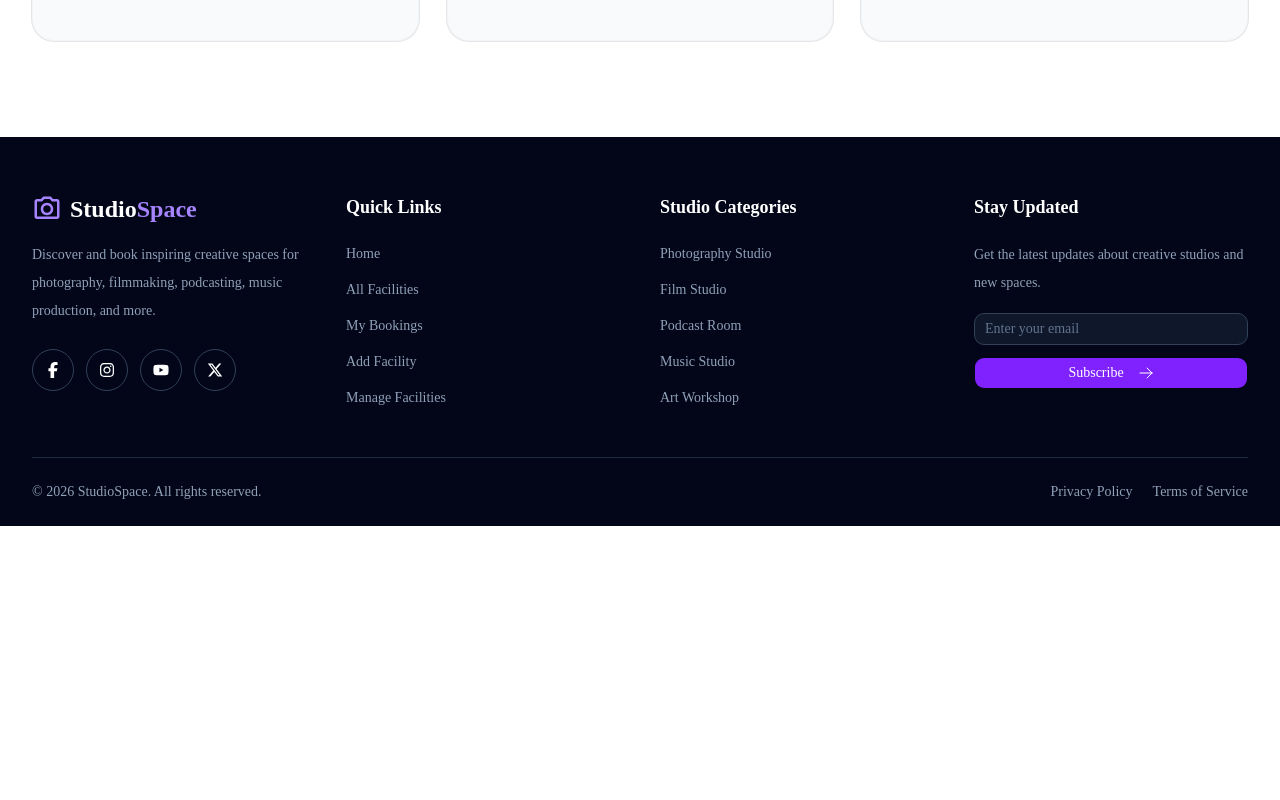
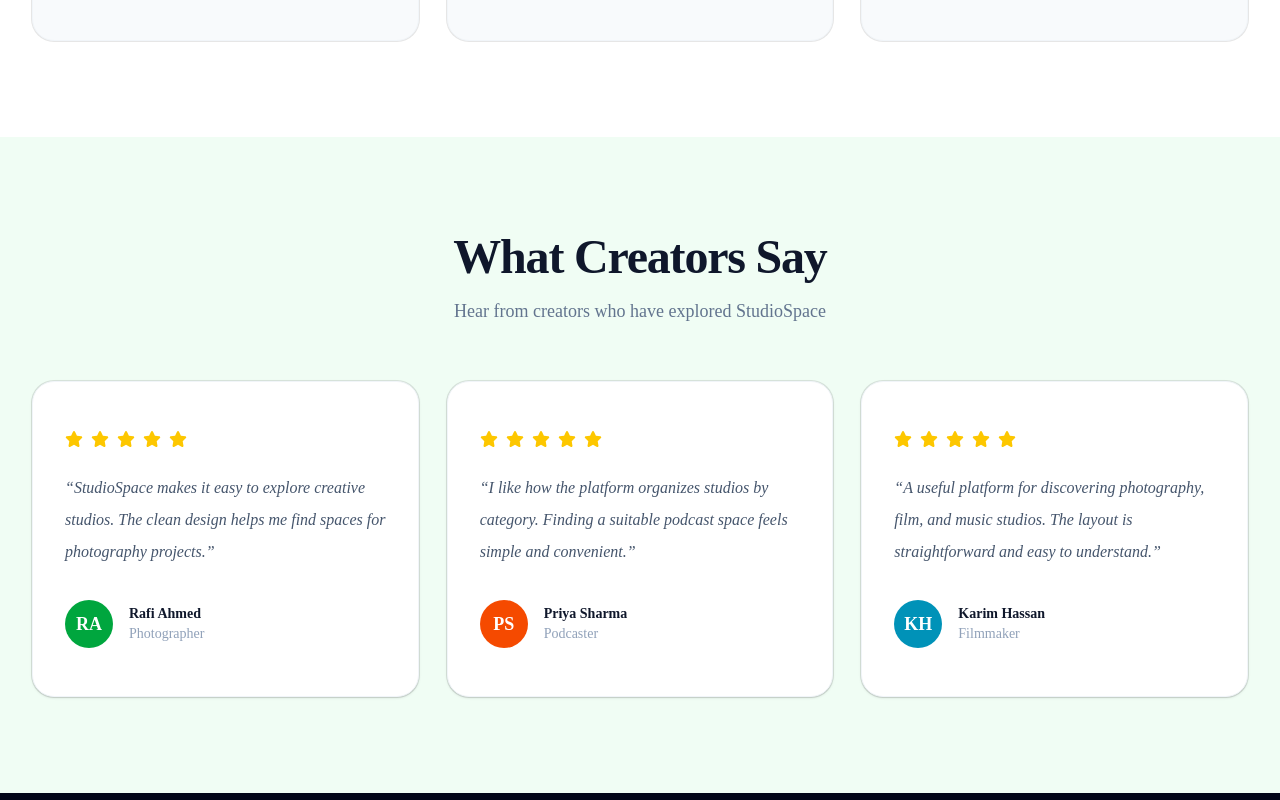
Before and after one commit to nuralam-dev/a-08-client, a Next.js app: page / in a window 1280 px wide. Shown: the part 2020-2820 px from the top of the page. Before the commit the page ends 2546 px from the top, so only its background shows below. Built offline with nearby package versions, Linux system fonts and the light colour scheme; no server answers.

Commit message:
What Creators Say

```diff
--- a/src/app/(root)/page.tsx
+++ b/src/app/(root)/page.tsx
@@ -1,6 +1,7 @@
 import Banner from "@/components/Banner";
 import FeaturedFacilities from "@/components/FeaturedFacilities";
 import PopularStudios from "@/components/PopularStudios";
+import Testimonials from "@/components/Testimonials";
 import WhyChooseStudioSpace from "@/components/WhyChooseStudioSpace";
 import { Suspense } from "react";
 
@@ -19,6 +20,7 @@ const page = () => {
         <FeaturedFacilities />
       </Suspense>
       <WhyChooseStudioSpace></WhyChooseStudioSpace>
+      <Testimonials></Testimonials>
     </div>
   );
 };
--- /dev/null
+++ b/src/components/Testimonials.tsx
@@ -0,0 +1,113 @@
+
+import {
+  FaStar,
+} from "react-icons/fa6";
+
+import {
+  Card,
+  CardContent,
+} from "@/components/ui/card";
+
+// Demo testimonials.
+// Replace with real customer feedback before publishing.
+const testimonials = [
+  {
+    id: 1,
+    name: "Rafi Ahmed",
+    role: "Photographer",
+    initials: "RA",
+    review:
+      "StudioSpace makes it easy to explore creative studios. The clean design helps me find spaces for photography projects.",
+    color: "bg-green-600",
+  },
+  {
+    id: 2,
+    name: "Priya Sharma",
+    role: "Podcaster",
+    initials: "PS",
+    review:
+      "I like how the platform organizes studios by category. Finding a suitable podcast space feels simple and convenient.",
+    color: "bg-orange-600",
+  },
+  {
+    id: 3,
+    name: "Karim Hassan",
+    role: "Filmmaker",
+    initials: "KH",
+    review:
+      "A useful platform for discovering photography, film, and music studios. The layout is straightforward and easy to understand.",
+    color: "bg-cyan-600",
+  },
+];
+
+export default function Testimonials() {
+  return (
+    <section className="bg-green-50 py-20 md:py-24">
+      <div className="mx-auto max-w-7xl px-4 sm:px-6 lg:px-8">
+
+        {/* Section Heading */}
+        <div className="mb-14 text-center">
+          <h2 className="text-3xl font-extrabold tracking-tight text-slate-900 md:text-4xl lg:text-5xl">
+            What Creators Say
+          </h2>
+
+          <p className="mt-4 text-base text-slate-500 md:text-lg">
+            Hear from creators who have explored StudioSpace
+          </p>
+        </div>
+
+        {/* Testimonial Cards */}
+        <div className="grid grid-cols-1 gap-7 md:grid-cols-3">
+          {testimonials.map((testimonial) => (
+            <Card
+              key={testimonial.id}
+              className="rounded-3xl border border-slate-100 bg-white shadow-sm"
+            >
+              <CardContent className="flex h-full flex-col p-7 md:p-8">
+
+                {/* Five Stars */}
+                <div
+                  className="mb-6 flex gap-2 text-yellow-400"
+                  aria-label="5 out of 5 stars"
+                >
+                  {Array.from({ length: 5 }).map((_, index) => (
+                    <FaStar key={index} size={18} />
+                  ))}
+                </div>
+
+                {/* Review */}
+                <p className="mb-8 flex-1 text-base italic leading-8 text-slate-600">
+                  &ldquo;{testimonial.review}&rdquo;
+                </p>
+
+                {/* User Information */}
+                <div className="flex items-center gap-4">
+
+                  {/* Avatar */}
+                  <div
+                    className={`flex h-12 w-12 shrink-0 items-center justify-center rounded-full text-lg font-bold text-white ${testimonial.color}`}
+                  >
+                    {testimonial.initials}
+                  </div>
+
+                  {/* Name and Role */}
+                  <div>
+                    <h3 className="font-bold text-slate-900">
+                      {testimonial.name}
+                    </h3>
+
+                    <p className="text-sm text-slate-400">
+                      {testimonial.role}
+                    </p>
+                  </div>
+                </div>
+
+              </CardContent>
+            </Card>
+          ))}
+        </div>
+
+      </div>
+    </section>
+  );
+}
```
